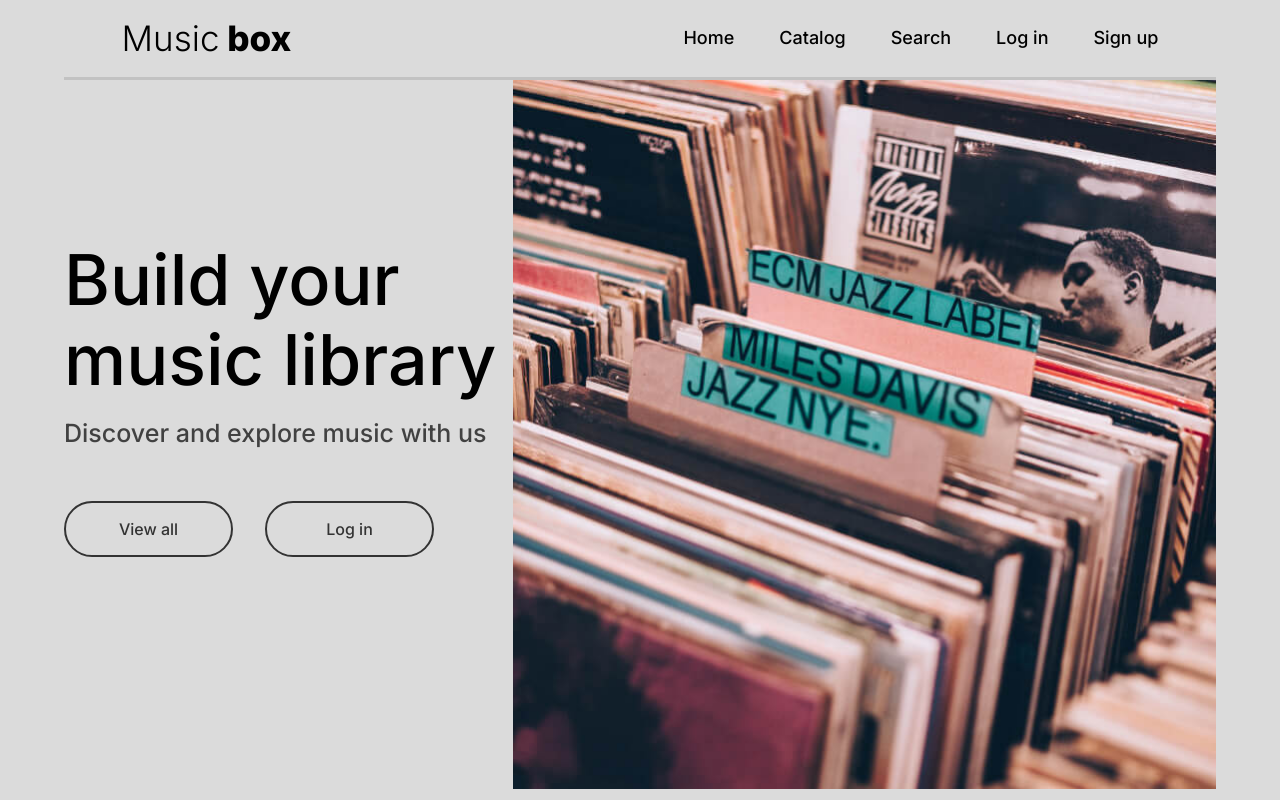
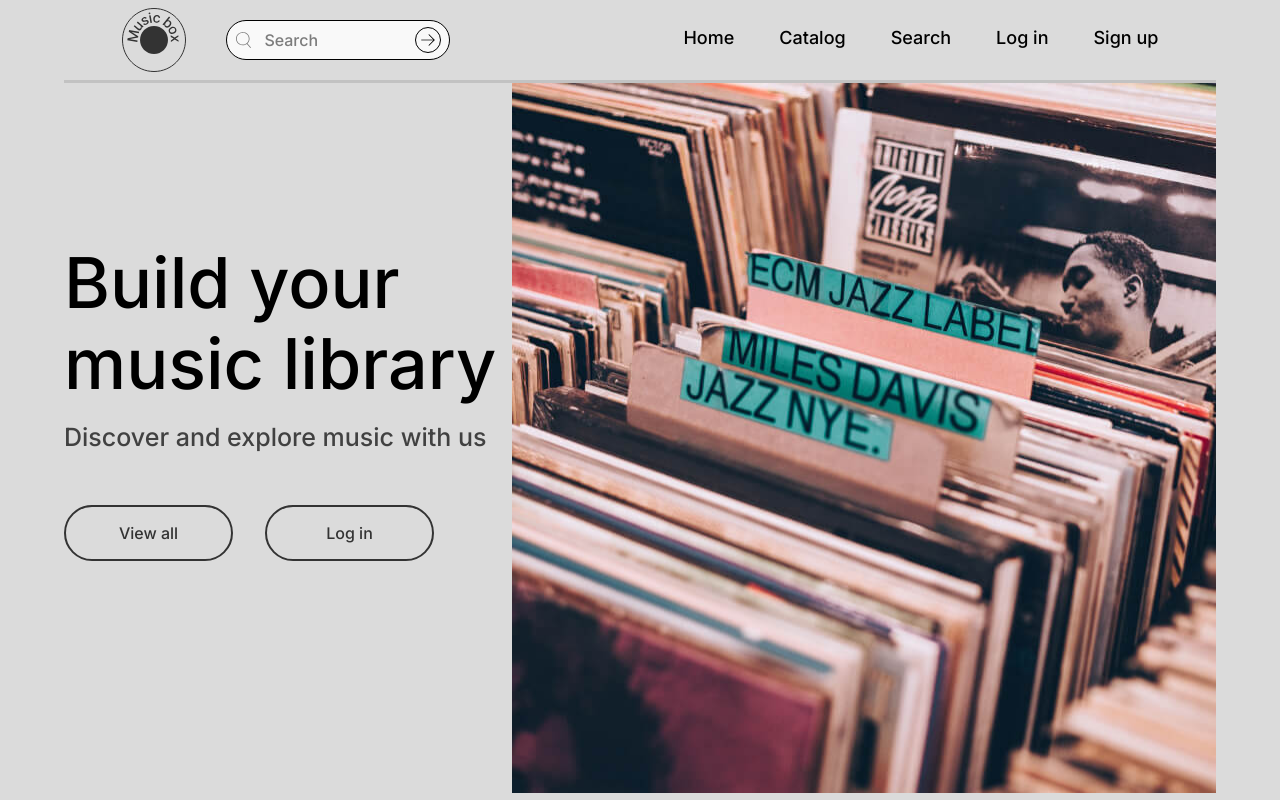
Before and after one commit to eprikhodko/music-box, a React (Create React App) app: page / in a window 1280 px wide. Shown: the top 800 px of the page. Built offline with nearby package versions, Linux system fonts and the light colour scheme; no server answers.

Commit message:
Replace site logo

```diff
--- a/src/components/Header/Logo.js
+++ b/src/components/Header/Logo.js
@@ -2,29 +2,26 @@ import { Link } from "react-router-dom"
 import styled from "styled-components"
 
 import * as ROUTES from "../../constants/routes"
+import { ReactComponent as SiteLogo } from "../../icons/site-logo.svg"
 
-const StyledLogo = styled.p`
-  color: #000;
-  font-size: 3.5rem;
-  font-weight: 800;
+const StyledLogo = styled.div`
+  display: flex;
   margin: 0;
-`
-
-const StyledLink = styled(Link)`
-  text-decoration: none;
-`
-
-const SpanLight = styled.span`
-  font-weight: 300;
+  svg {
+    height: 64px;
+    width: 64px;
+    /* margin-right: 0.3em; */
+    /* color: palevioletred; */
+  }
 `
 
 function Logo() {
   return (
-    <StyledLink to={ROUTES.HOME}>
+    <Link to={ROUTES.HOME}>
       <StyledLogo>
-        <SpanLight>Music</SpanLight> box
+        <SiteLogo />
       </StyledLogo>
-    </StyledLink>
+    </Link>
   )
 }
 
--- a/src/components/Header/index.js
+++ b/src/components/Header/index.js
@@ -46,5 +46,5 @@ Header.propTypes = {
 }
 
 Header.defaultProps = {
-  noSearchBox: true,
+  noSearchBox: false,
 }
```
Also changed, not shown: src/icons/site-logo.svg (added).
